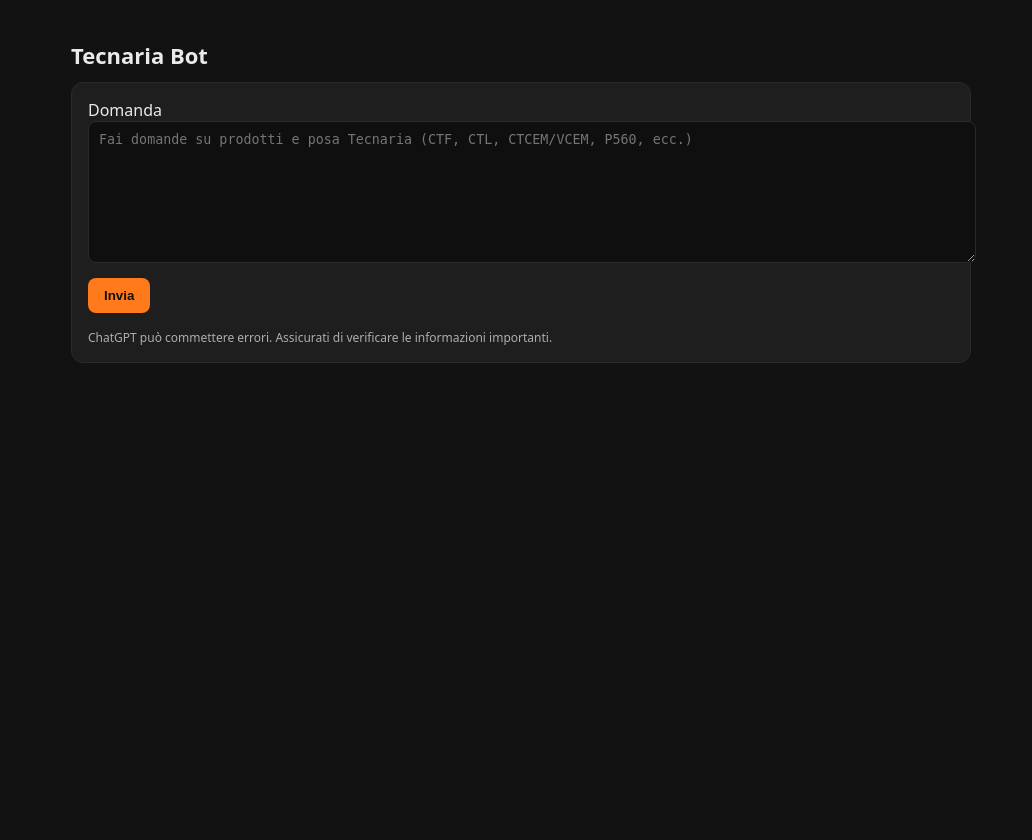
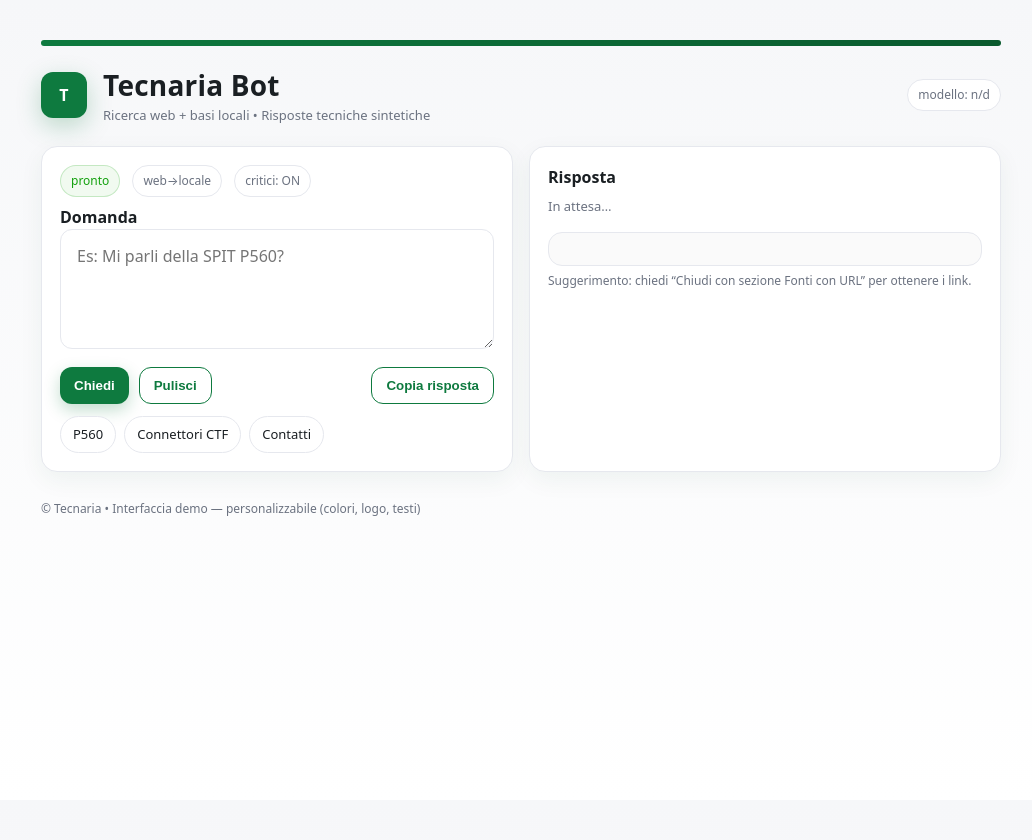
Before and after one commit to ZanRoberto/Tecnaria_V3, a Python web app: template templates/index.html in a window 1280 px wide. Shown: the whole page, without its empty margins (119-1151 px from the left). Before the commit the page ends 363 px from the top, so only its background shows below. Run offline with Jinja, Linux system fonts and the light colour scheme; the template is opened without the code that fills it, so the values that code supplies are empty.

Commit message:
Update index.html

```diff
--- a/templates/index.html
+++ b/templates/index.html
@@ -1,81 +1,204 @@
 <!doctype html>
 <html lang="it">
 <head>
-  <meta charset="utf-8">
+<meta charset="utf-8" />
+<meta name="viewport" content="width=device-width,initial-scale=1" />
 <title>Tecnaria Bot</title>
-  <meta name="viewport" content="width=device-width, initial-scale=1">
 <style>
-    body{background:#121212;color:#eaeaea;font-family:system-ui,-apple-system,Segoe UI,Roboto,Arial,sans-serif;margin:0}
-    .wrap{max-width:900px;margin:40px auto;padding:0 16px}
-    h1{font-size:22px;margin:0 0 12px}
-    .card{background:#1e1e1e;border:1px solid #2a2a2a;border-radius:12px;padding:16px}
-    textarea{width:100%;min-height:120px;background:#0f0f0f;color:#eaeaea;border:1px solid #2a2a2a;border-radius:8px;padding:10px;resize:vertical}
-    button{background:#ff7a1a;border:0;color:#111;padding:10px 16px;border-radius:8px;cursor:pointer;font-weight:700}
-    .row{display:flex;gap:10px;align-items:center;margin-top:10px}
-    .answer{white-space:pre-wrap;line-height:1.5;margin-top:16px}
-    .spinner{display:none;margin-left:8px;border:3px solid #333;border-top:3px solid #ff7a1a;border-radius:50%;width:16px;height:16px;animation:spin 0.8s linear infinite}
-    @keyframes spin{100%{transform:rotate(360deg)}}
-    .modal{position:fixed;inset:0;background:rgba(0,0,0,.7);display:none;align-items:center;justify-content:center}
-    .modal-inner{background:#1e1e1e;border:1px solid #2a2a2a;border-radius:12px;max-width:90vw;max-height:90vh;overflow:auto;position:relative}
-    .modal-x{position:absolute;top:8px;right:8px;background:#333;border:0;color:#fff;border-radius:999px;width:28px;height:28px;cursor:pointer;font-weight:700}
-    .disclaimer{opacity:.7;font-size:12px;margin-top:10px}
+  :root{
+    /* 🎨 Colori aziendali (personalizzabili) */
+    --brand: #0e7a3f;        /* verde Tecnaria */
+    --brand-dark:#0a5a2e;
+    --accent:#f1b600;        /* giallo caldo per dettagli */
+    --bg:#f6f7f9;
+    --card:#ffffff;
+    --ink:#1a1f23;
+    --muted:#6b7280;
+    --border:#e6e8ee;
+    --success:#13a10e;
+    --danger:#c1121f;
+  }
+  *{box-sizing:border-box}
+  html,body{height:100%}
+  body{
+    margin:0; background:linear-gradient(180deg,var(--bg),#fff);
+    color:var(--ink); font:16px/1.5 system-ui, -apple-system, Segoe UI, Roboto, Arial, sans-serif;
+  }
+  .wrap{max-width:1000px; margin:40px auto; padding:0 20px}
+  .header{
+    display:flex; align-items:center; gap:16px; margin-bottom:20px;
+  }
+  .logo{
+    width:46px; height:46px; border-radius:12px; background:var(--brand);
+    display:grid; place-items:center; color:#fff; font-weight:700;
+    box-shadow:0 8px 24px rgba(14,122,63,.25);
+  }
+  .title h1{margin:0; font-size:28px; letter-spacing:.2px}
+  .title .sub{color:var(--muted); font-size:13px}
+  .card{
+    background:var(--card); border:1px solid var(--border);
+    border-radius:16px; padding:18px; box-shadow:0 8px 24px rgba(10,90,46,.06);
+  }
+  .row{display:flex; gap:12px; align-items:center; flex-wrap:wrap}
+  .pill{
+    font-size:12px; padding:6px 10px; border-radius:20px; border:1px solid var(--border);
+    color:var(--muted); background:#fff;
+  }
+  .pill.ok{border-color:rgba(19,161,14,.2); color:var(--success); background:rgba(19,161,14,.06)}
+  .pill.warn{border-color:rgba(241,182,0,.25); color:#8a6a00; background:rgba(241,182,0,.10)}
+  .pill.bad{border-color:rgba(193,18,31,.25); color:var(--danger); background:rgba(193,18,31,.08)}
+  textarea{
+    width:100%; min-height:120px; resize:vertical; padding:14px 16px; border-radius:12px;
+    border:1px solid var(--border); outline:0; font:inherit; background:#fff;
+  }
+  textarea:focus{border-color:var(--brand); box-shadow:0 0 0 3px rgba(14,122,63,.12)}
+  .toolbar{display:flex; gap:10px; flex-wrap:wrap; margin-top:12px}
+  button{
+    appearance:none; border:0; border-radius:12px; padding:10px 14px; font-weight:600; cursor:pointer;
+    background:var(--brand); color:#fff; box-shadow:0 6px 16px rgba(14,122,63,.25);
+  }
+  button:hover{background:var(--brand-dark)}
+  .btn-secondary{background:#fff; color:var(--brand); border:1px solid var(--brand); box-shadow:none}
+  .btn-secondary:hover{background:#f1fff7}
+  .examples{display:flex; gap:8px; flex-wrap:wrap}
+  .chip{
+    background:#fff; border:1px solid var(--border); color:var(--ink);
+    padding:8px 12px; border-radius:999px; cursor:pointer; font-size:13px;
+  }
+  .chip:hover{border-color:var(--brand); color:var(--brand)}
+  .answer{
+    margin-top:16px; padding:16px; border-radius:14px; background:#fafafa; border:1px solid var(--border);
+    white-space:pre-wrap;
+  }
+  .status{margin-top:8px; color:var(--muted); font-size:13px}
+  .footer{margin:28px 0 8px; color:var(--muted); font-size:12px}
+  .split{display:grid; grid-template-columns:1fr 1fr; gap:16px}
+  @media (max-width:900px){ .split{grid-template-columns:1fr} }
+  .source-hint{font-size:12px; color:var(--muted); margin-top:6px}
+  .brandbar{
+    height:6px; background:linear-gradient(90deg,var(--brand),var(--brand-dark)); border-radius:999px; margin-bottom:18px;
+  }
+  .spinner{width:18px;height:18px;border:3px solid #fff;border-right-color:transparent;border-radius:50%;display:inline-block;animation:spin .6s linear infinite;vertical-align:-3px}
+  @keyframes spin{to{transform:rotate(1turn)}}
+  .right{margin-left:auto}
+  a{color:var(--brand-dark)}
 </style>
 </head>
 <body>
   <div class="wrap">
+    <div class="brandbar"></div>
+    <div class="header">
+      <!-- Sostituisci con il tuo logo: static/logo.png -->
+      <div class="logo">T</div>
+      <div class="title">
         <h1>Tecnaria Bot</h1>
+        <div class="sub">Ricerca web + basi locali • Risposte tecniche sintetiche</div>
+      </div>
+      <div class="right pill" id="modelPill">modello: …</div>
+    </div>
+
+    <div class="split">
       <div class="card">
-      <label for="q">Domanda</label>
-      <textarea id="q" placeholder="Fai domande su prodotti e posa Tecnaria (CTF, CTL, CTCEM/VCEM, P560, ecc.)"></textarea>
-      <div class="row">
-        <button id="send">Invia</button>
-        <div id="spin" class="spinner"></div>
+        <div class="row" style="margin-bottom:8px">
+          <div class="pill ok" id="statusPill">pronto</div>
+          <div class="pill">web→locale</div>
+          <div class="pill">critici: ON</div>
         </div>
-      <div id="ans" class="answer"></div>
-      <div class="disclaimer">ChatGPT può commettere errori. Assicurati di verificare le informazioni importanti.</div>
+
+        <label for="q"><b>Domanda</b></label>
+        <textarea id="q" placeholder="Es: Mi parli della SPIT P560?"></textarea>
+
+        <div class="toolbar">
+          <button id="send"><span id="sendLabel">Chiedi</span></button>
+          <button class="btn-secondary" id="clear">Pulisci</button>
+          <div class="right"></div>
+          <button class="btn-secondary" id="copy">Copia risposta</button>
+        </div>
+
+        <div class="examples" style="margin-top:12px">
+          <div class="chip" data-ex="Mi parli della SPIT P560? Dammi 5–7 bullet (uso, consumabili/propulsori, posa, manutenzione) e chiudi con “Fonti” con URL.">P560</div>
+          <div class="chip" data-ex="Cosa sono i connettori CTF? Applicazioni su lamiera grecata e calcestruzzo, chiodi/propulsori, note di posa, documenti tecnici. Bullet + ‘Fonti’ con URL.">Connettori CTF</div>
+          <div class="chip" data-ex="Dammi i contatti ufficiali Tecnaria (ragione sociale, indirizzo, telefono, email, PEC se pubblica, sito) e chiudi con ‘Fonti’ con URL.">Contatti</div>
         </div>
       </div>
 
-  <!-- Modal per immagini/pdf con pulsante X -->
-  <div id="modal" class="modal" aria-hidden="true">
-    <div class="modal-inner">
-      <button class="modal-x" onclick="closeModal()">✕</button>
-      <div id="modal-body" style="padding:16px"></div>
+      <div class="card">
+        <b>Risposta</b>
+        <div class="status" id="status">In attesa…</div>
+        <div class="answer" id="answer"></div>
+        <div class="source-hint">Suggerimento: chiedi “Chiudi con sezione Fonti con URL” per ottenere i link.</div>
       </div>
     </div>
 
+    <div class="footer">© Tecnaria • Interfaccia demo — personalizzabile (colori, logo, testi)</div>
+  </div>
+
 <script>
+  // Utility: linkifica URL in testo semplice
+  function linkify(text){
+    const urlRegex = /(https?:\/\/[^\s)]+)|(www\.[^\s)]+)/gi;
+    return text.replace(urlRegex, m=>{
+      const url = m.startsWith('http') ? m : 'http://' + m;
+      return `<a href="${url}" target="_blank" rel="noopener">${m}</a>`;
+    });
+  }
+
+  async function ping(){
+    try{
+      const r = await fetch('/');
+      const t = await r.text();
+      const m = (t.match(/"model":"([^"]+)"/)||[])[1] || 'n/d';
+      document.getElementById('modelPill').textContent = 'modello: ' + m;
+    }catch{}
+  }
+  ping();
+
+  const qEl = document.getElementById('q');
+  const ansEl = document.getElementById('answer');
+  const statusEl = document.getElementById('status');
   const sendBtn = document.getElementById('send');
-    const qEl = document.getElementById('q');
-    const ansEl = document.getElementById('ans');
-    const spin = document.getElementById('spin');
+  const sendLabel = document.getElementById('sendLabel');
+  const clearBtn = document.getElementById('clear');
+  const copyBtn = document.getElementById('copy');
 
-    async function ask() {
-      const question = qEl.value.trim();
-      if(!question) return;
-      ansEl.textContent = "";
-      spin.style.display = "inline-block";
-      try {
-        const r = await fetch("/ask", {
-          method:"POST",
-          headers:{"Content-Type":"application/json"},
-          body: JSON.stringify({question})
+  document.querySelectorAll('.chip').forEach(ch=>{
+    ch.addEventListener('click',()=>{ qEl.value = ch.dataset.ex; qEl.focus(); });
   });
-        const j = await r.json();
-        ansEl.textContent = j.answer || "Nessuna risposta.";
-      } catch(e){
-        ansEl.textContent = "Errore di rete.";
-      } finally {
-        spin.style.display = "none";
+
+  async function ask(){
+    const q = qEl.value.trim();
+    if(!q){ qEl.focus(); return; }
+    sendBtn.disabled = true;
+    sendLabel.innerHTML = 'Invio <span class="spinner"></span>';
+    statusEl.textContent = 'Invio…';
+    ansEl.textContent = '';
+    try{
+      const r = await fetch('/api/ask', {method:'POST', headers:{'Content-Type':'application/json'}, body:JSON.stringify({message:q})});
+      const data = await r.json();
+      if(!r.ok || !data.ok){ throw new Error(data.error || ('HTTP '+r.status)); }
+      ansEl.innerHTML = linkify(data.answer);
+      statusEl.textContent = 'OK';
+    }catch(e){
+      statusEl.textContent = 'Errore: ' + e.message;
+    }finally{
+      sendBtn.disabled = false;
+      sendLabel.textContent = 'Chiedi';
     }
   }
+
   sendBtn.addEventListener('click', ask);
-    qEl.addEventListener('keydown', e => { if(e.key === 'Enter' && (e.ctrlKey || e.metaKey)) ask(); });
+  qEl.addEventListener('keydown', (e)=>{ if(e.key==='Enter' && (e.metaKey||e.ctrlKey)) ask(); });
 
-    // Modal helpers (per aprire allegati in futuro)
-    function openModal(html){ document.getElementById('modal-body').innerHTML = html; document.getElementById('modal').style.display='flex'; }
-    function closeModal(){ document.getElementById('modal').style.display='none'; document.getElementById('modal-body').innerHTML=""; }
-    window.openModal = openModal; window.closeModal = closeModal;
+  clearBtn.addEventListener('click', ()=>{
+    qEl.value=''; ansEl.textContent=''; statusEl.textContent='In attesa…'; qEl.focus();
+  });
+
+  copyBtn.addEventListener('click', async ()=>{
+    try{
+      await navigator.clipboard.writeText(ansEl.innerText);
+      const old = copyBtn.textContent; copyBtn.textContent = 'Copiato ✓'; setTimeout(()=>copyBtn.textContent=old,1200);
+    }catch{}
+  });
 </script>
 </body>
 </html>
```
Lines whose indentation alone changed are shown as unchanged.
